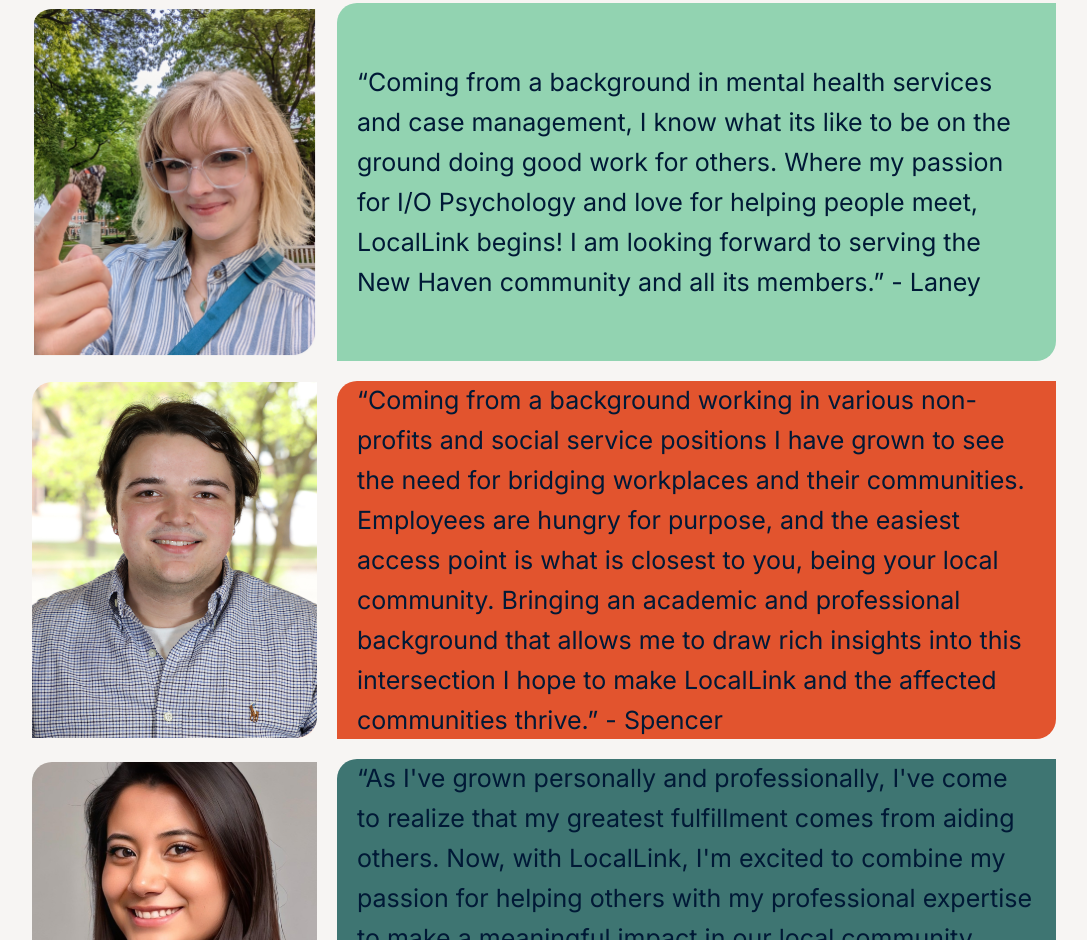
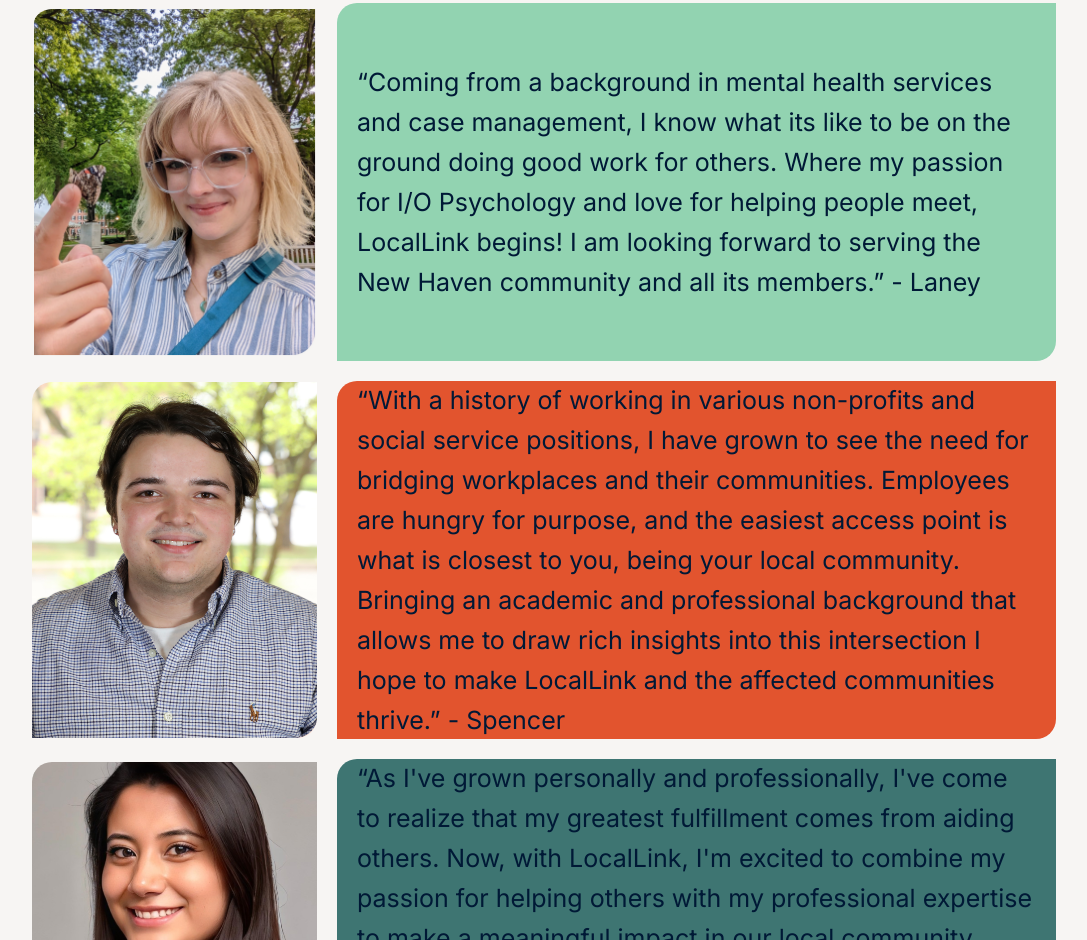
Before and after one commit to JonasSchmelcher/JonasSchmelcher.github.io, a plain HTML site: page about.html in a window 1280 px wide. Shown: the part 499-1439 px from the top of the page, without its empty margins (96-1183 px from the left). Drawn offline with Linux system fonts and the light colour scheme; a web font is replaced by a local one.

Commit message:
Update about.html

```diff
--- a/about.html
+++ b/about.html
@@ -72,7 +72,7 @@
             <div class="team-member">
                 <img src="SpencerHS.png" alt="Spencer" class="team-photo">
                 <div class="team-bio spencer-bio">
-                    <p>“Coming from a background working in various non-profits and social service positions I have
+                    <p>“With a history of working in various non-profits and social service positions, I have
                         grown to see the need for bridging workplaces and their communities. Employees are hungry for
                         purpose, and the easiest access point is what is closest to you, being your local community.
                         Bringing an academic and professional background that allows me to draw rich insights into this
```
